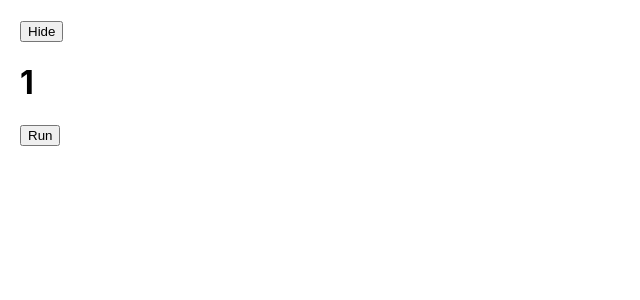
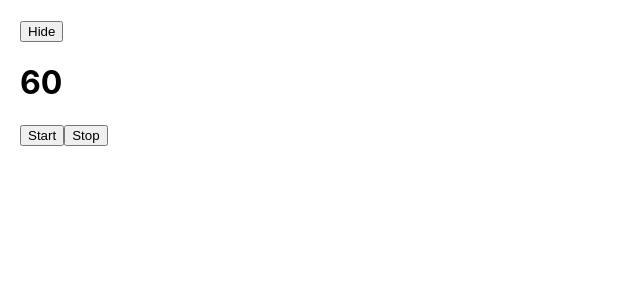
Before and after one commit to khiemk31/ReactJs, a React (Create React App) app in the folder fake_tiktok/: page / in a window 1280 px wide. Shown: the top 300 px of the page, without its empty margins (0-640 px from the left). Built offline with nearby package versions, Linux system fonts and the light colour scheme.

Commit message:
useRef demo

```diff
--- a/fake_tiktok/src/Content.js
+++ b/fake_tiktok/src/Content.js
@@ -1,40 +1,30 @@
-import { useEffect, useLayoutEffect, useState } from "react";
+import { useRef, useState, useEffect } from "react";
+//Lưu các giá trị qua một tham chiếu bên ngoài
+//function component
+function useLayoutEffectDemo() {
+  const [count, setCount] = useState(60);
+  const timerId = useRef();
+  const prevCount = useRef();
+  useEffect(() => {
+    prevCount.current = count;
+  }, [count]);
 
-//useEffect :
-//1. Cập nhật lại state
-//2. Cập nhật lại DOM (mutated)
-//3. Render lại UI
-//4. Gọi cleanup nếu deps thay đổi
-//5. Gọi useEffect callback
-
-//useLayoutEffect :
-//1. Cập nhật lại state
-//2. Cập nhật lại DOM (mutated)
-//3. Gọi cleanup nếu deps thay đổi (sync)
-//4. Gọi useLayoutEffect callback (sync)
-//5. Render lại UI
-
-function useLayoutEffectDemo() {
-  const [count, setCount] = useState(1);
-
-  //   useEffect(() => {
-  //     if (count > 3) {
-  //       return setCount(0);
-  //     }
-  //   }, [count]);
-  useLayoutEffect(() => {
-    if (count > 3) {
-      return setCount(0);
-    }
-  }, [count]);
-  const handleRun = () => {
-    setCount(count + 1);
+  const handleStart = () => {
+    timerId.current = setInterval(() => {
+      setCount((prev) => prev - 1);
+    }, 1000);
+    console.log("Start ->", timerId.current);
   };
-
+  const handleStop = () => {
+    clearInterval(timerId.current);
+    console.log("Stop ->", timerId.current);
+  };
+  console.log(count, prevCount.current);
   return (
     <div>
       <h1>{count}</h1>
-      <button onClick={handleRun}>Run</button>
+      <button onClick={handleStart}>Start</button>
+      <button onClick={handleStop}>Stop</button>
     </div>
   );
 }
```
